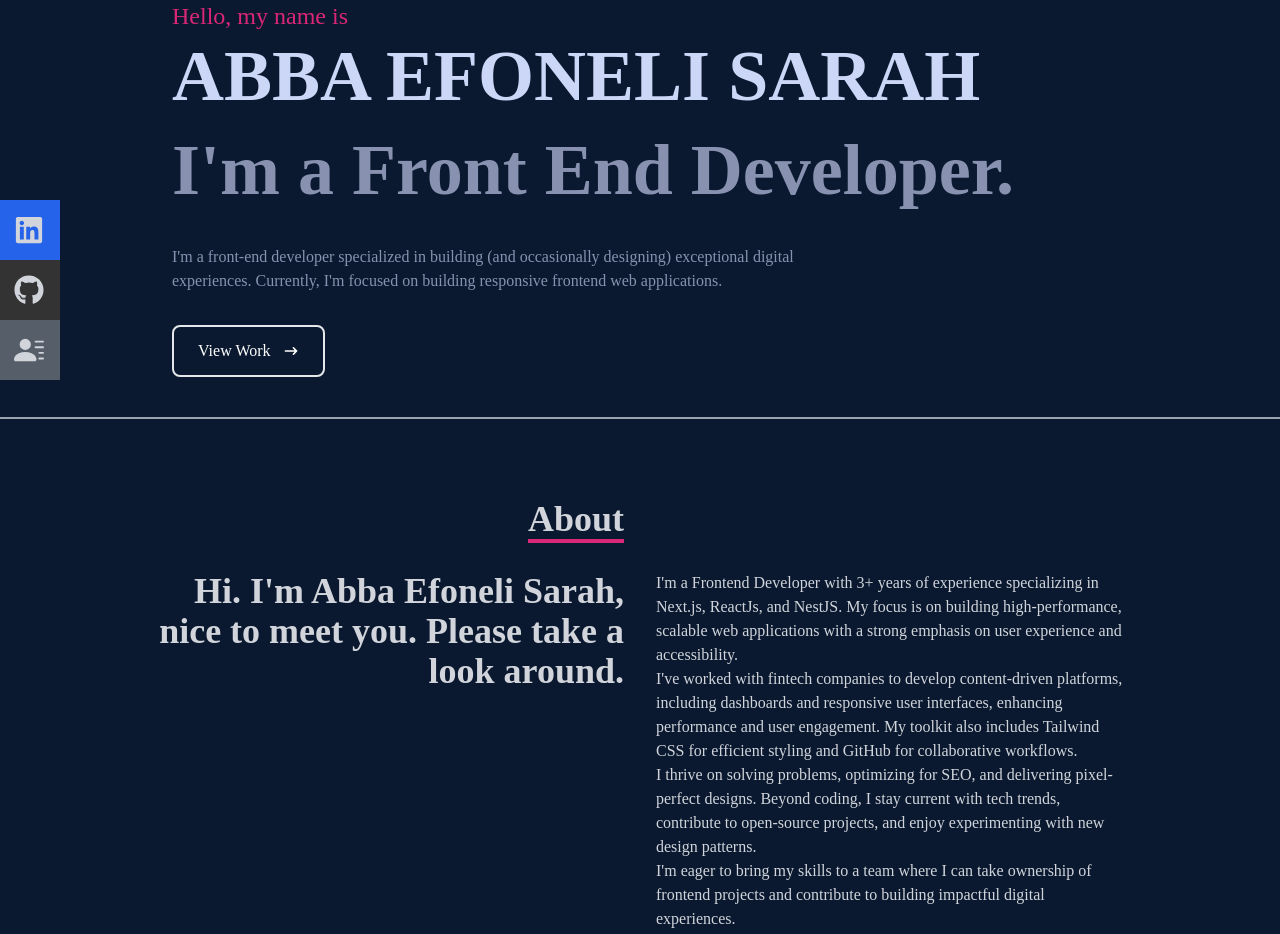
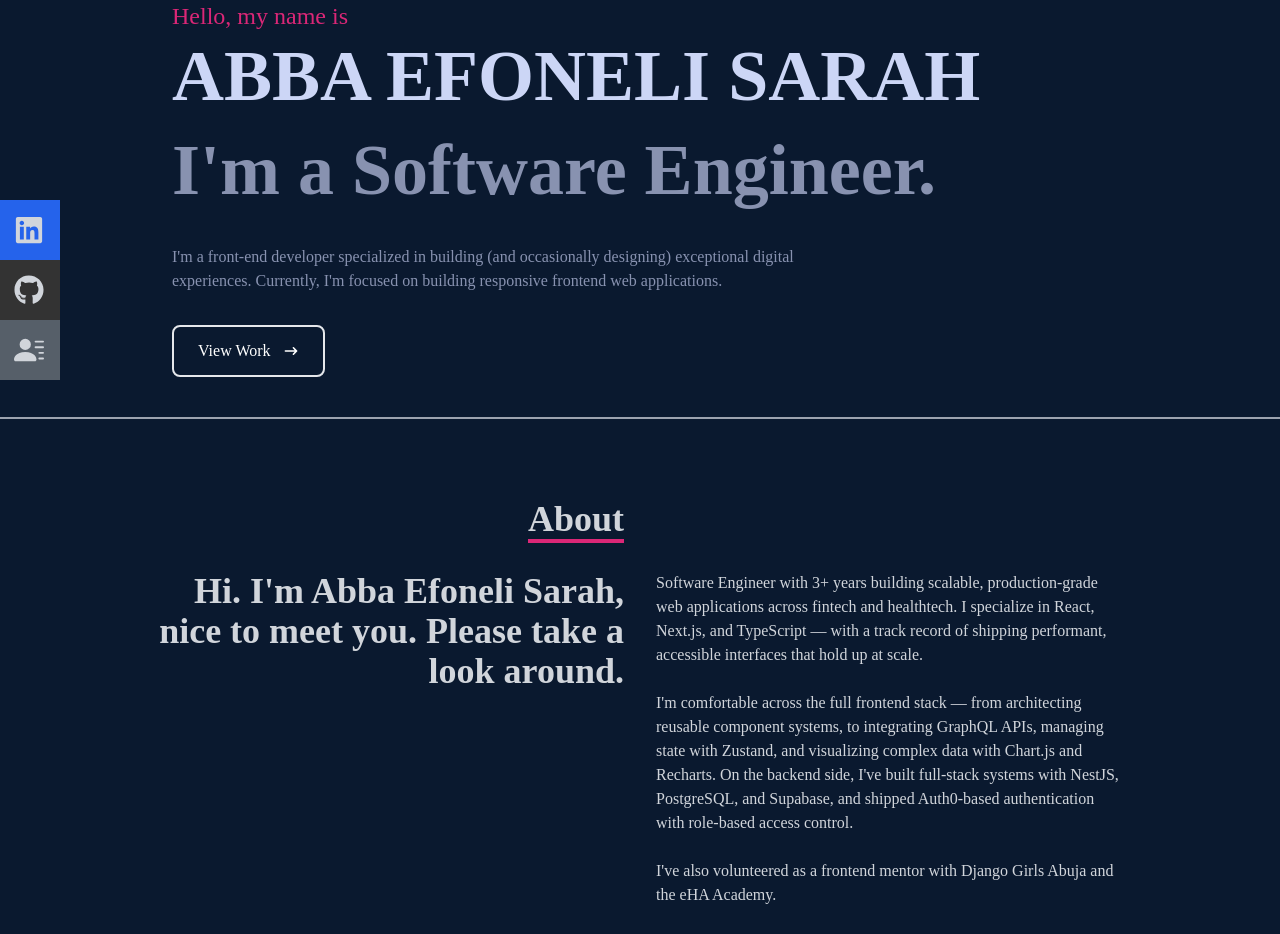
Before and after one commit to Efoneli/efoneli-port, a React (Create React App) app: page / in a window 1280 px wide. Shown: the part 80-1014 px from the top of the page. Built offline with nearby package versions, Linux system fonts and the light colour scheme.

Commit message:
build fixes

```diff
--- a/src/components/About.jsx
+++ b/src/components/About.jsx
@@ -52,12 +52,13 @@
           {/* Right — bio text */}
           <div style={fadeUp(300)}>
             <p>
-              I'm a Frontend Developer with 3+ years of experience specializing in Next.js, ReactJs, and NestJS. My focus is on building high-performance, scalable web applications with a strong emphasis on user experience and accessibility.
-              <br /> I&apos;ve worked with fintech companies to develop content-driven platforms, including dashboards and responsive user interfaces, enhancing performance and user engagement. My toolkit also includes Tailwind CSS for efficient styling and GitHub for collaborative workflows.
-              <br />
-              I thrive on solving problems, optimizing for SEO, and delivering pixel-perfect designs. Beyond coding, I stay current with tech trends, contribute to open-source projects, and enjoy experimenting with new design patterns.
-              <br />
-              I'm eager to bring my skills to a team where I can take ownership of frontend projects and contribute to building impactful digital experiences.
+              Software Engineer with 3+ years building scalable, production-grade web applications across fintech and healthtech. I specialize in React, Next.js, and TypeScript — with a track record of shipping performant, accessible interfaces that hold up at scale.
+              <br /><br />
+              I'm comfortable across the full frontend stack — from architecting reusable component systems, to integrating GraphQL APIs, managing state with Zustand, and visualizing complex data with Chart.js and Recharts. On the backend side, I've built full-stack systems with NestJS, PostgreSQL, and Supabase, and shipped Auth0-based authentication with role-based access control.
+              <br /><br />
+              I've also volunteered as a frontend mentor with Django Girls Abuja and the eHA Academy.
+              <br /><br />
+              I'm currently open to roles where I can own frontend architecture, collaborate with product and design, and build things people actually use.
             </p>
           </div>
 
--- a/src/components/Home.jsx
+++ b/src/components/Home.jsx
@@ -5,7 +5,7 @@
 const LINES = [
   { text: "Hello, my name is", className: "text-pink-600 text-2xl", delay: 0 },
   { text: "ABBA EFONELI SARAH", className: "text-4xl sm:text-7xl font-bold text-[#ccd6f6]", delay: 600 },
-  { text: "I'm a Front End Developer.", className: "text-4xl sm:text-7xl font-bold text-[#8892b0]", delay: 1400 },
+  { text: "I'm a Software Engineer.", className: "text-4xl sm:text-7xl font-bold text-[#8892b0]", delay: 1400 },
 ];
 
 const useTypingEffect = (text, startDelay, speed = 45) => {
@@ -82,7 +82,6 @@
           />
         ))}
 
-        {/* Bio + button — fade in after typing finishes */}
         <p
           className='text-[#8892b0] py-4 max-w-[700px]'
           style={{
```
